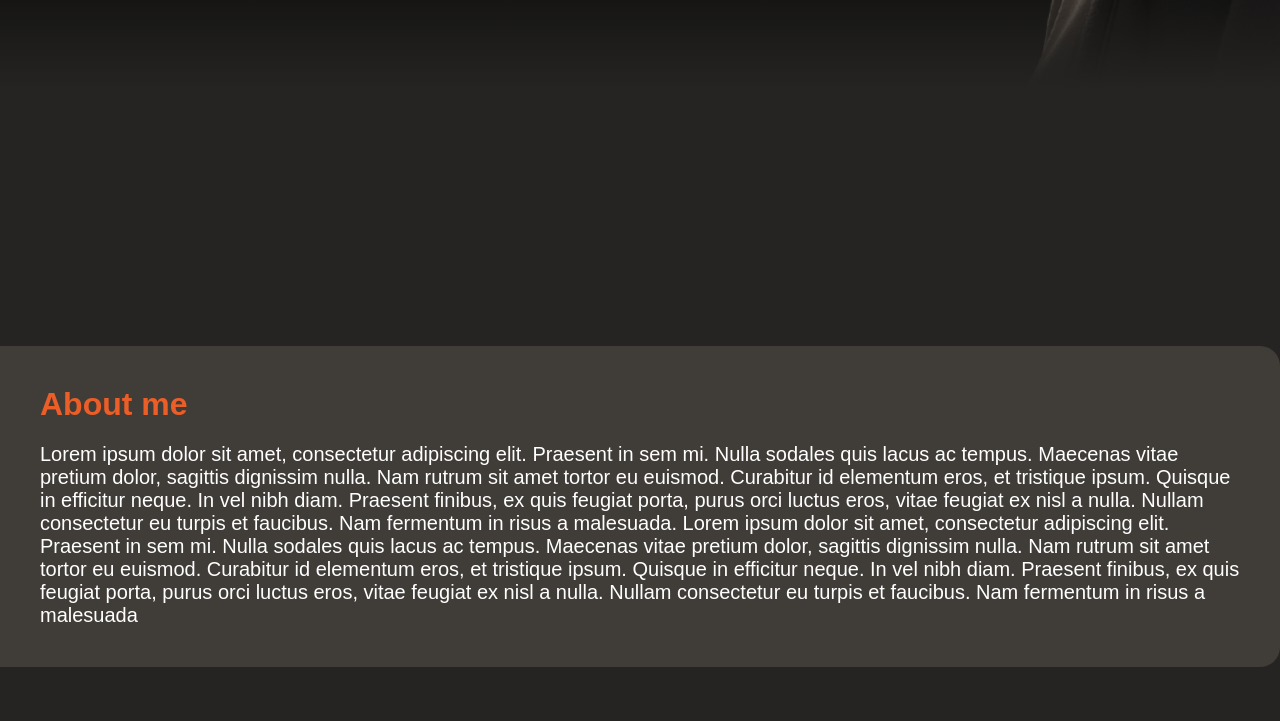
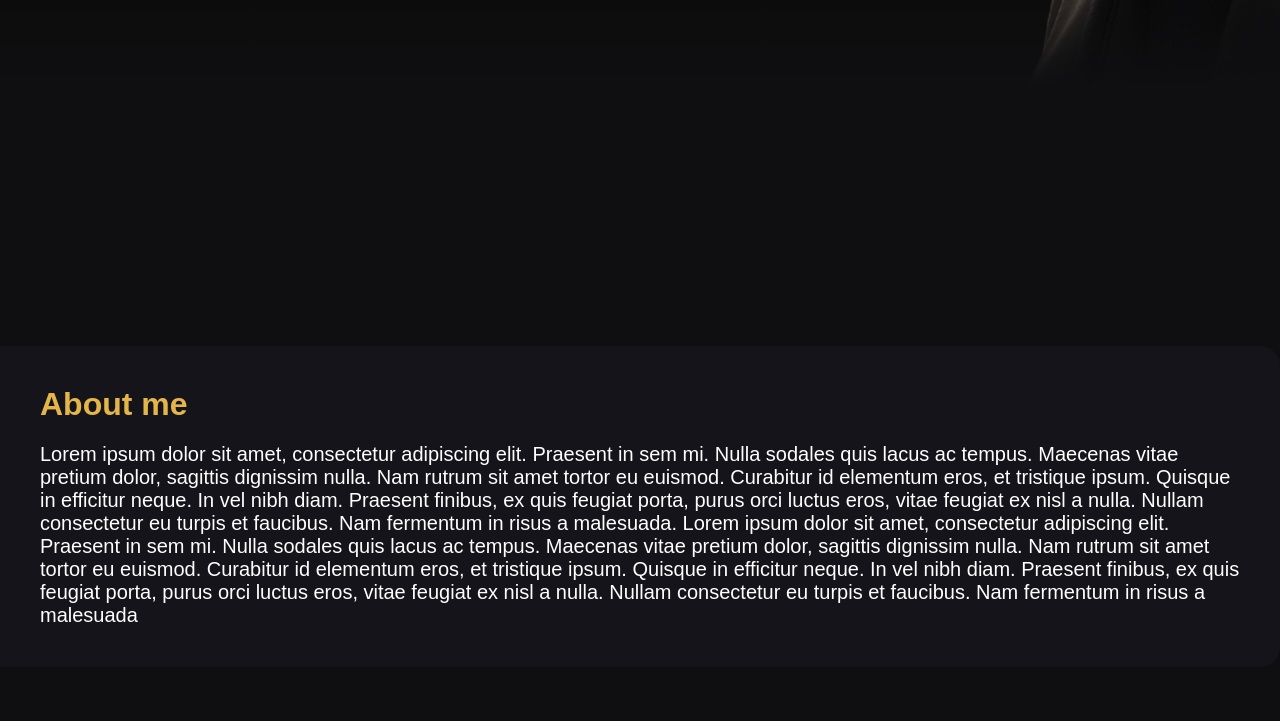
Before and after one commit to GreyZar37/GreyZar37.github.io, a plain HTML site: page index.html in a window 1280 px wide. Shown: the part 710-1431 px from the top of the page. Drawn offline with Linux system fonts and the light colour scheme.

Commit message:
Revert "Desing Chsnges"
This reverts commit b56e13e5180ef3964c62bde121c749318bf07889.

```diff
--- a/Style.css
+++ b/Style.css
@@ -1,13 +1,8 @@
 :root{
-    --primary-color: #252422;
-    --second-color: #403d39;
-    --items-color: #eb5e28;
-    --third-color: #ccc5b9:
+    --primary-color: #0f0f11;
+    --items-color: #e4b549   ;
+    --second-color: #14141a;
 }
-
-/*
-
-*/
 
 *{
     margin: 0;
```
